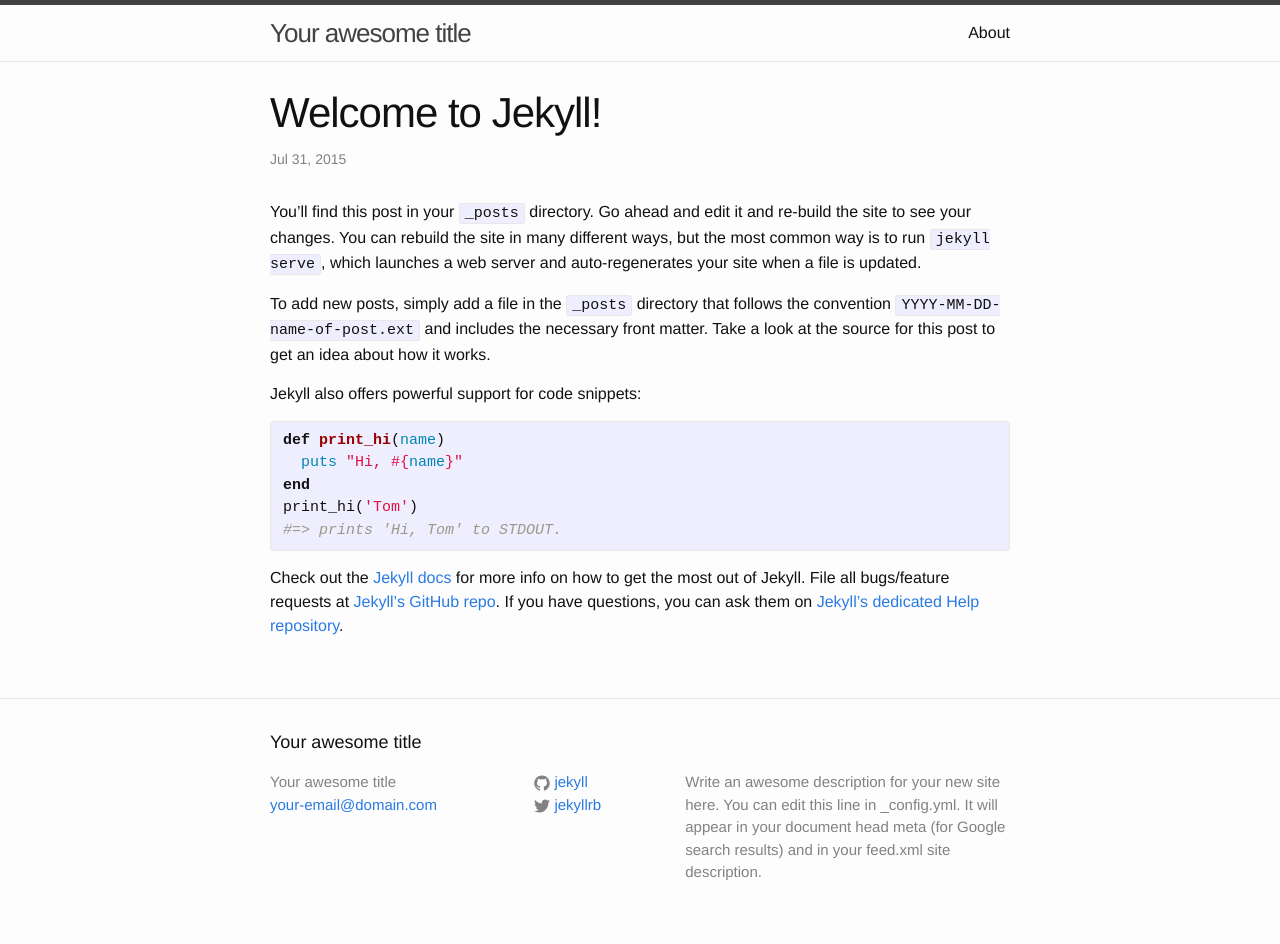
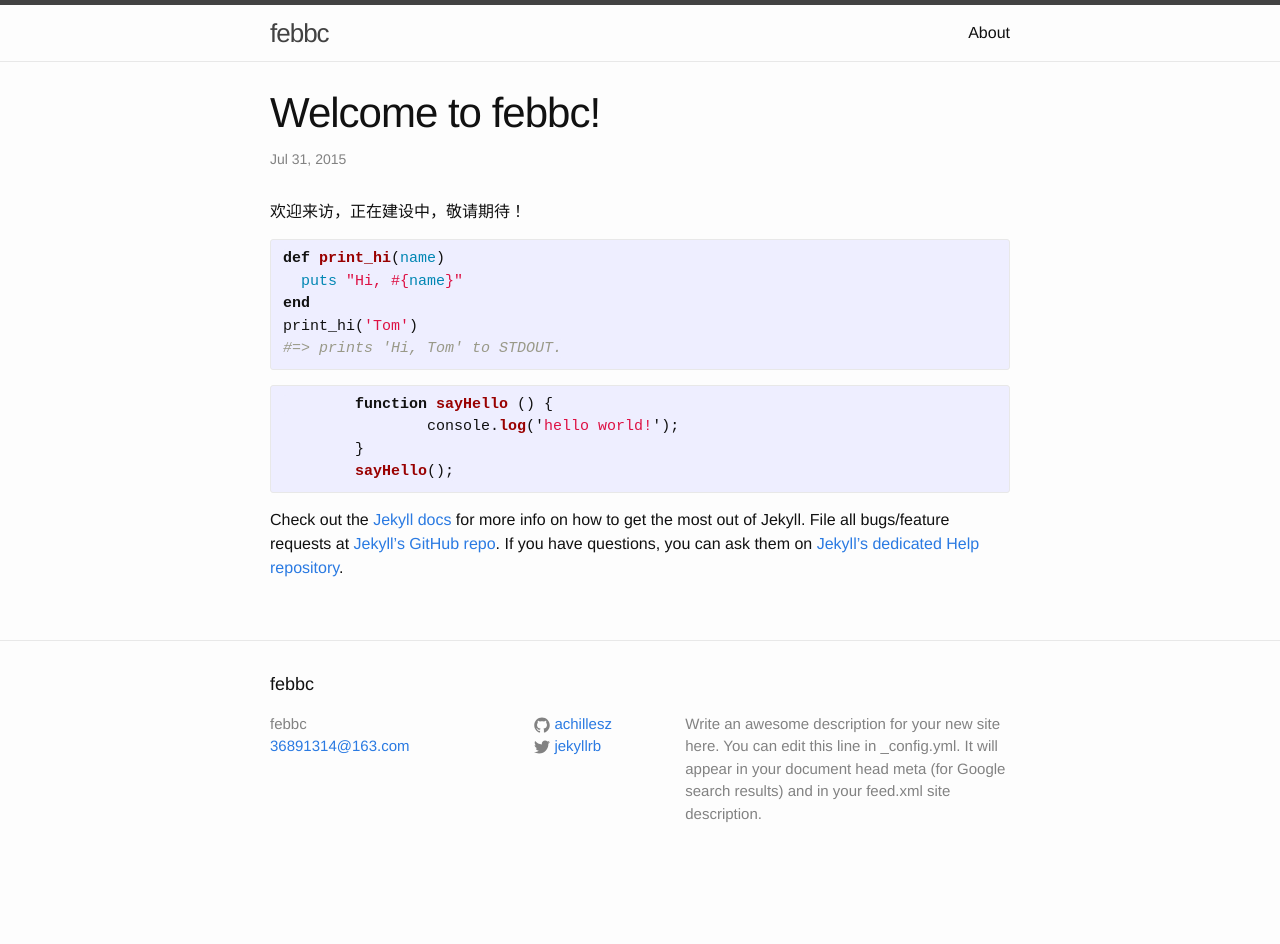
Before and after one commit to achillesz/achillesz.github.io, a Jekyll site: the page built from _posts/2015-07-31-welcome-to-jekyll.markdown, in a window 1280 px wide. Built offline with Jekyll 4.4.1, drawn with Linux system fonts in a browser that asks for light colours; after the commit the page ends 900 px from its top, so only the background shows below that.

Commit message:
creat a test

```diff
--- a/_config.yml
+++ b/_config.yml
@@ -1,14 +1,14 @@
 # Site settings
-title: Your awesome title
-email: your-email@domain.com
+title: febbc
+email: 36891314@163.com
 description: > # this means to ignore newlines until "baseurl:"
   Write an awesome description for your new site here. You can edit this
   line in _config.yml. It will appear in your document head meta (for
   Google search results) and in your feed.xml site description.
 baseurl: "" # the subpath of your site, e.g. /blog/
-url: "http://yourdomain.com" # the base hostname & protocol for your site
+url: "http://febbc.com" # the base hostname & protocol for your site
 twitter_username: jekyllrb
-github_username:  jekyll
+github_username: achillesz
 
 # Build settings
 markdown: kramdown
--- a/_posts/2015-07-31-welcome-to-jekyll.markdown
+++ b/_posts/2015-07-31-welcome-to-jekyll.markdown
@@ -1,15 +1,10 @@
 ---
 layout: post
-title:  "Welcome to Jekyll!"
+title:  "Welcome to febbc!"
 date:   2015-07-31 07:36:29
 categories: jekyll update
 ---
-You’ll find this post in your `_posts` directory. Go ahead and edit it and re-build the site to see your changes. You can rebuild the site in many different ways, but the most common way is to run `jekyll serve`, which launches a web server and auto-regenerates your site when a file is updated.
-
-To add new posts, simply add a file in the `_posts` directory that follows the convention `YYYY-MM-DD-name-of-post.ext` and includes the necessary front matter. Take a look at the source for this post to get an idea about how it works.
-
-Jekyll also offers powerful support for code snippets:
-
+欢迎来访，正在建设中，敬请期待！
 {% highlight ruby %}
 def print_hi(name)
   puts "Hi, #{name}"
@@ -18,6 +13,13 @@ print_hi('Tom')
 #=> prints 'Hi, Tom' to STDOUT.
 {% endhighlight %}
 
+{% highlight javascript %}
+	function sayHello () {
+		console.log('hello world!');
+	}
+	sayHello();
+{% endhighlight %}
+
 Check out the [Jekyll docs][jekyll] for more info on how to get the most out of Jekyll. File all bugs/feature requests at [Jekyll’s GitHub repo][jekyll-gh]. If you have questions, you can ask them on [Jekyll’s dedicated Help repository][jekyll-help].
 
 [jekyll]:      http://jekyllrb.com
--- /dev/null
+++ b/_posts/2015-08-01-test.markdown
@@ -0,0 +1,6 @@
+---
+layout: post
+title: "hahaha"
+date: 2015-08-01 08:30:30
+---
+你好，测试，测试！
```
